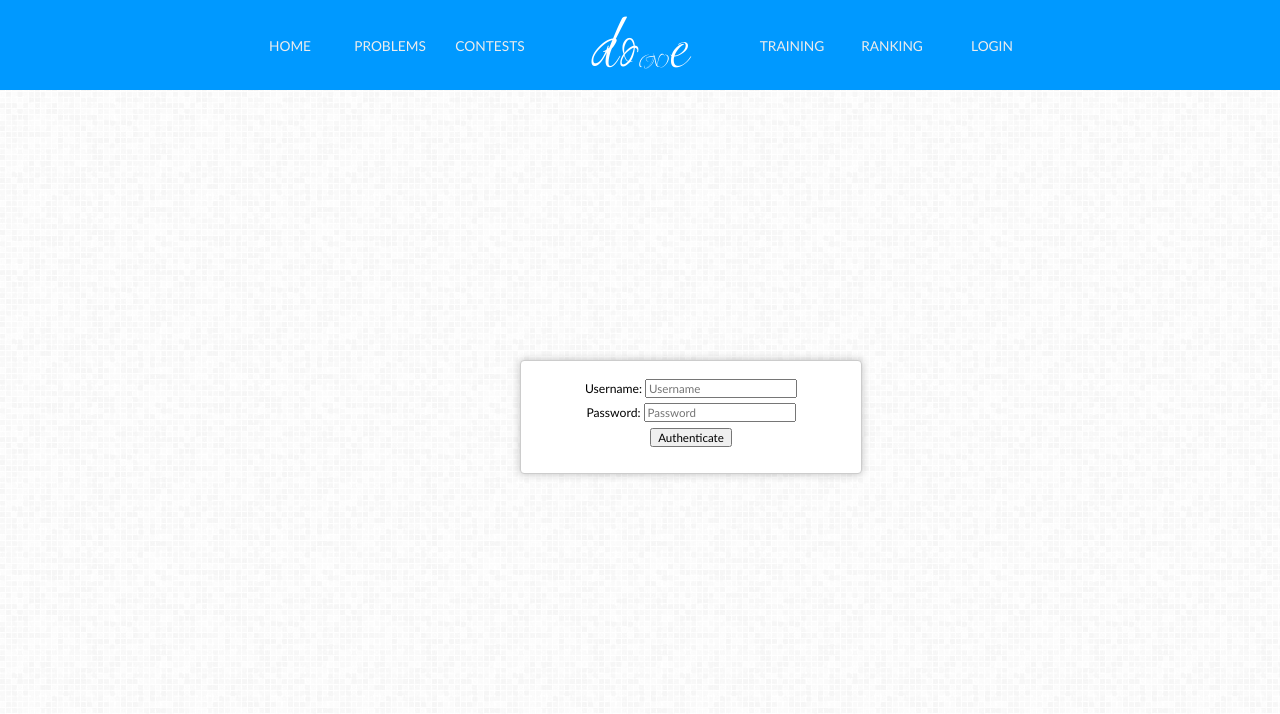
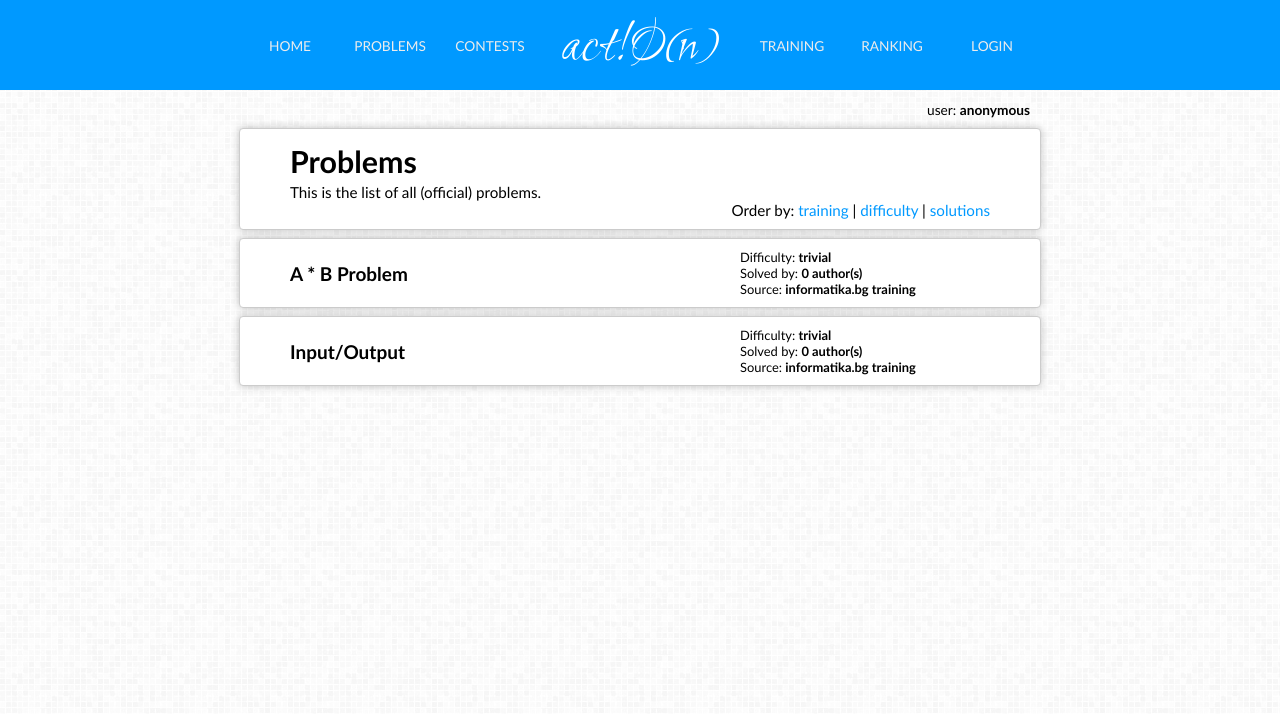
Before and after one commit to espr1t/action, a PHP site: page /code/test.html in a window 1280 px wide. Shown: the top 714 px of the page. Run offline with PHP 8.4, Linux system fonts and the light colour scheme.

Commit message:
Added listing of problems on Problems page.

```diff
--- a/web/code/error.php
+++ b/web/code/error.php
@@ -4,7 +4,7 @@ require_once('page.php');
 
 class ErrorPage extends Page {
     public function getTitle() {
-        return 'Do(n)e :: Error';
+        return 'O(N)::Error';
     }
 
     public function getContent() {
--- a/web/code/login.php
+++ b/web/code/login.php
@@ -3,7 +3,7 @@ require_once('page.php');
 
 class LoginPage extends Page {
     public function getTitle() {
-        return 'Do(n)e :: Login';
+        return 'O(N)::Login';
     }
 
     public function getContent() {
--- a/web/code/logout.php
+++ b/web/code/logout.php
@@ -3,7 +3,7 @@ require_once('page.php');
 
 class LogoutPage extends Page {
     public function getTitle() {
-        return 'Do(n)e :: Logout';
+        return 'O(N)::Logout';
     }
 
     public function getContent() {
--- a/web/code/page.php
+++ b/web/code/page.php
@@ -8,7 +8,7 @@ class Page {
     }
 
     public function getTitle() {
-        return 'Do(n)e :: Page';
+        return 'O(N)::Page';
     }
 
     public function getExtraStyles() {
--- a/web/code/ranking.php
+++ b/web/code/ranking.php
@@ -4,7 +4,7 @@ require_once('page.php');
 
 class RankingPage extends Page {
     public function getTitle() {
-        return 'Do(n)e :: Ranking';
+        return 'O(N)::Ranking';
     }
 
     public function getContent() {
--- a/web/code/test.html
+++ b/web/code/test.html
@@ -2,7 +2,7 @@
 <!DOCTYPE html>
 <html>
     <head>
-        <title>Do(n)e :: Login</title>
+        <title>O(N)::Problems</title>
         <meta charset="utf-8">
         <meta name="author" content="Alexander Georgiev">
         <meta name="keywords" content="Програмиране,Информатика,Алгоритми,Структури Данни,Задачи,Programming,Informatics,Algorithms,Data Structures,Problems">
@@ -27,10 +27,7 @@
                         <td class="button"><a href="/home"><div class="button">HOME</div></a></td>
                         <td class="button"><a href="/problems"><div class="button">PROBLEMS</div></a></td>
                         <td class="button"><a href="/contests"><div  class="button">CONTESTS</div></a></td>
-                        <td class="logo">
-                            <div class="logo">
-                                do<div style="font-size: 0.25em; display: inline; top: 0.25em;">(N)</div>e</td>
-                            </div>
+                        <td class="logo"><div class="logo">act!O<span style="font-size: 0.8em;">(</span>n<span style="font-size: 0.8em;">)</span></div></td>
                         <td class="button"><a href="/training"><div class="button">TRAINING</div></a></td>
                         <td class="button"><a href="/ranking"><div class="button">RANKING</div></a></td>
                         <td class="button"><a href="/login"><div class="button">LOGIN</div></a></td>
@@ -41,12 +38,33 @@
 
         <!-- Actual content -->
         <div class="main" id="main">
-            <div class="box centered login">
-                <form class="login" name="login" action="index_submit" method="post" accept-charset="utf-8">
-                    Username: <input name="username" type="text" placeholder="Username" required><br>
-                    Password: <input name="password" type="password" placeholder="Password" required><br>
-                    <input name="submit" type="submit" value="Authenticate">
-                </form>
+
+                <div class="userInfo">
+                    user: <div class="user">anonymous</div>
+                </div>
+
+            <div class="box">
+<h1>Problems</h1>
+                 This is the list of all (official) problems.<br>
+                 <div class="right">Order by: <a href="?order=training">training</a> | <a href="?order=difficulty">difficulty</a> | <a href="?order=solutions">solutions</a></div>
+            </div>
+
+            <div class="box boxlink">
+                <div class="problemName">A * B Problem</div>
+                <div class="problemInfo">
+                    Difficulty: <strong>trivial</strong><br>
+                    Solved by: <strong>0 author(s)</strong><br>
+                    Source: <strong>informatika.bg training</strong>
+                </div>
+            </div>
+
+            <div class="box boxlink">
+                <div class="problemName">Input/Output</div>
+                <div class="problemInfo">
+                    Difficulty: <strong>trivial</strong><br>
+                    Solved by: <strong>0 author(s)</strong><br>
+                    Source: <strong>informatika.bg training</strong>
+                </div>
             </div>
         </div>
 
--- a/web/code/training.php
+++ b/web/code/training.php
@@ -4,7 +4,7 @@ require_once('page.php');
 
 class TrainingPage extends Page {
     public function getTitle() {
-        return 'Do(n)e :: Training';
+        return 'O(N)::Training';
     }
 
     public function getContent() {
--- a/web/styles/style.css
+++ b/web/styles/style.css
@@ -149,11 +149,19 @@ ol, ul {
 div.box {
     max-width: 700px;
     margin: 8px auto 8px auto;
-    padding: 32px 50px 32px 50px;
+    padding: 10px 50px 10px 50px;
     background: #FFFFFF;
     border: 1px solid #ccc;
     box-shadow: 0 0 8px rgba(0, 0, 0, 0.24);
     border-radius: 4px;
+}
+div.boxlink:hover {
+    cursor: pointer;
+    background-color: #FAFAFA;
+}
+div.boxlink:active {
+    cursor: pointer;
+    background-color: #FFFFFF;
 }
 div.fullsize {
     width: 700px;
@@ -232,11 +240,11 @@ table.menu .logo {
 }
 
 div.logo {
-    margin-top: 15px;
+    margin-top: 5px;
     height: 60px;
     line-height: 60px;
     text-align: center;
-    font-size: 5em;
+    font-size: 4.2em;
     font-family: "Ruthie", cursive;
     color: #FFFFFF;
     cursor: default;
@@ -274,3 +282,20 @@ div.button:hover {
     border-top: solid 2px #FFFFFF;
     transition: all 0.2s ease 0s;
 }
+
+div.problemName {
+    height: 40px;
+    width: 450px;
+    display: table-cell;
+    vertical-align: middle;
+    font-size: 1.25em;
+    font-weight: bold;
+}
+div.problemInfo {
+    height: 40px;
+    width: 240px;
+    display: table-cell;
+    vertical-align: middle;
+    text-align: left;
+    font-size: 0.85em;
+}
```
Also changed, not shown: web/code/main.php (+9 -8 lines), web/code/problems.php (+38 -22 lines).
